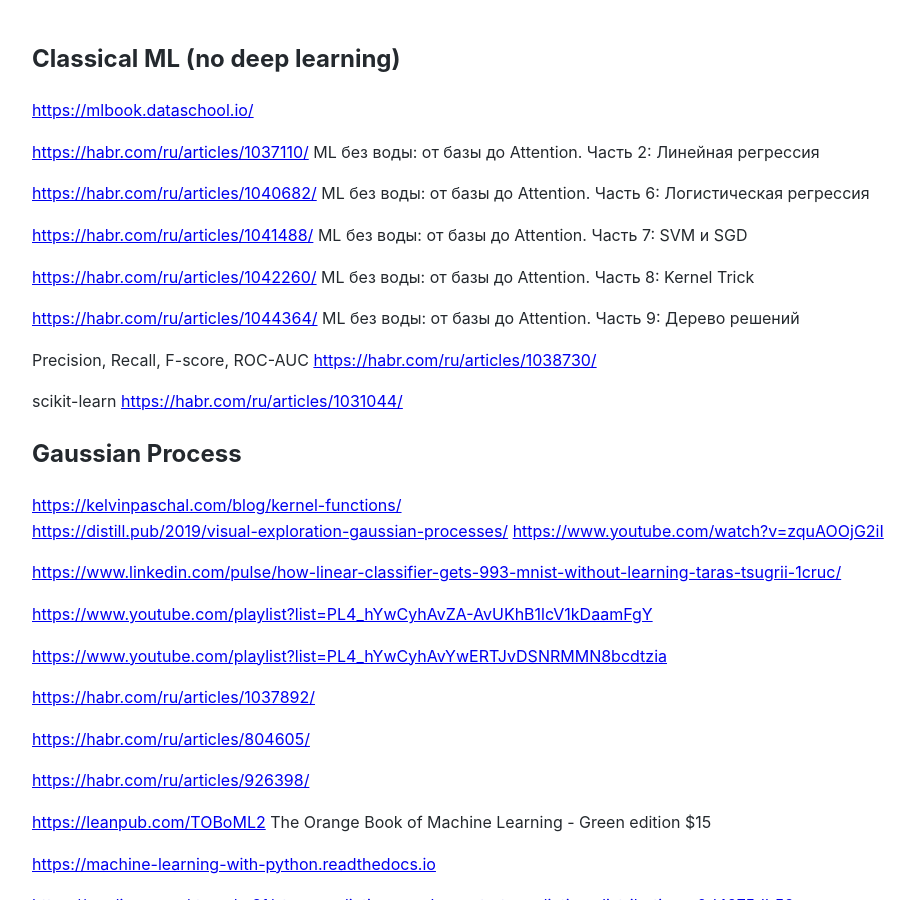
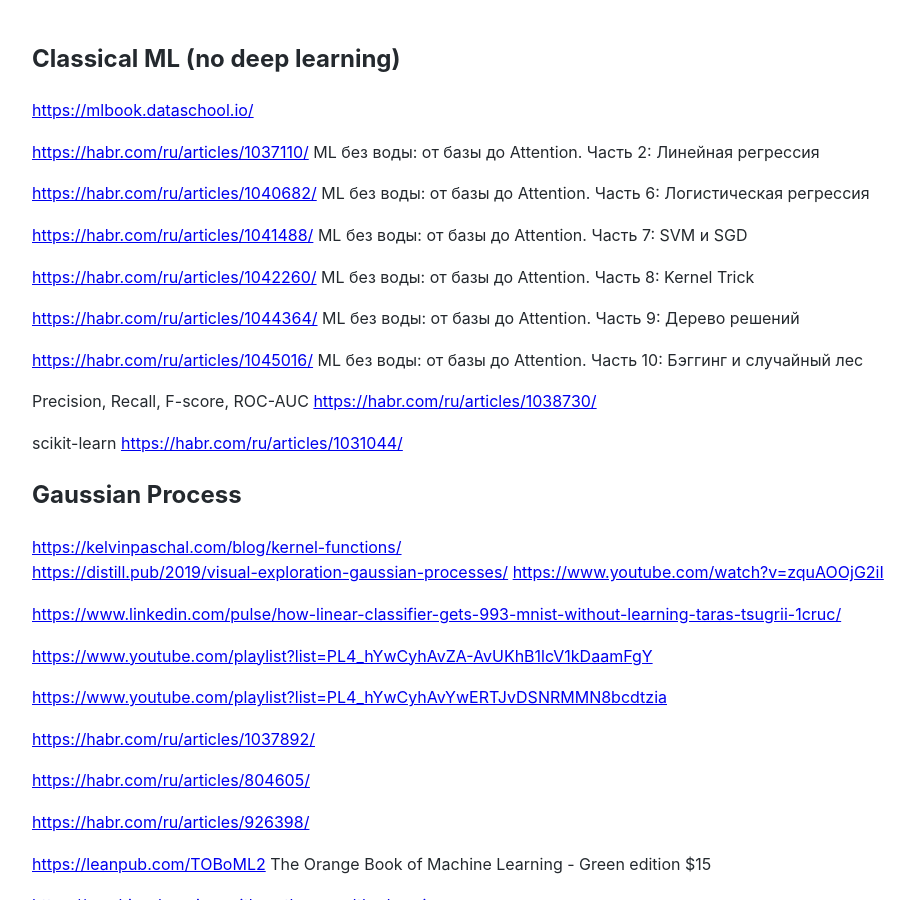
Before and after one commit to Michael-Lubinsky/michael-lubinsky.github.com, a Jekyll site: the page built from ml/classical_ml.md, in a window 1280 px wide and 900 px high. Shown: the whole window, without its empty margins (158-1073 px from the left). Built offline with Jekyll 4.4.1, drawn with Linux system fonts in a browser that asks for light colours; our own code applies the rules of GitHub Pages for plain Markdown files.

Commit message:
Update classical_ml.md

```diff
--- a/ml/classical_ml.md
+++ b/ml/classical_ml.md
@@ -11,6 +11,9 @@
 <https://habr.com/ru/articles/1042260/> ML без воды: от базы до Attention. Часть 8: Kernel Trick
 
 <https://habr.com/ru/articles/1044364/> ML без воды: от базы до Attention. Часть 9: Дерево решений
+
+
+<https://habr.com/ru/articles/1045016/>  ML без воды: от базы до Attention. Часть 10: Бэггинг и случайный лес
 
 Precision, Recall, F-score, ROC-AUC
 <https://habr.com/ru/articles/1038730/>
```
